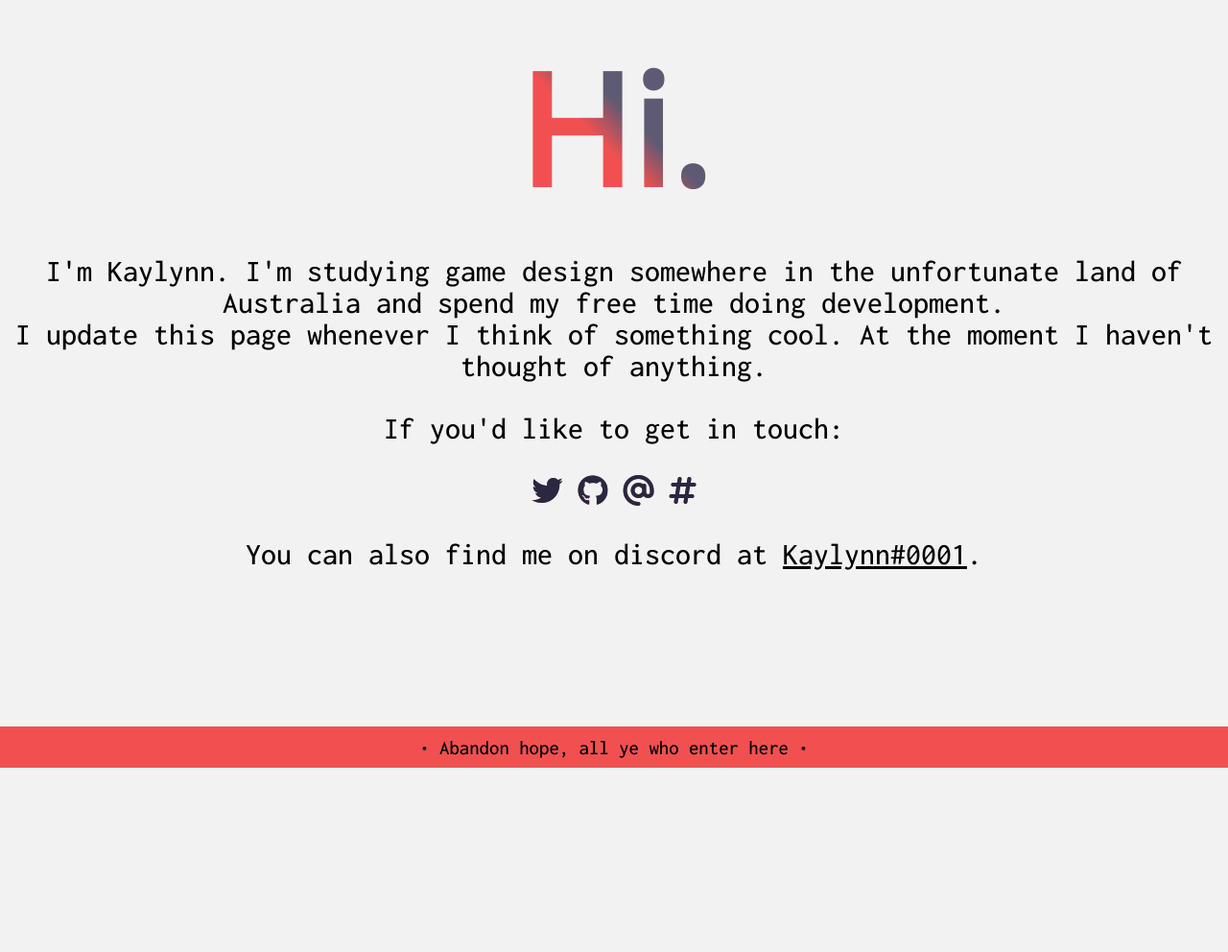
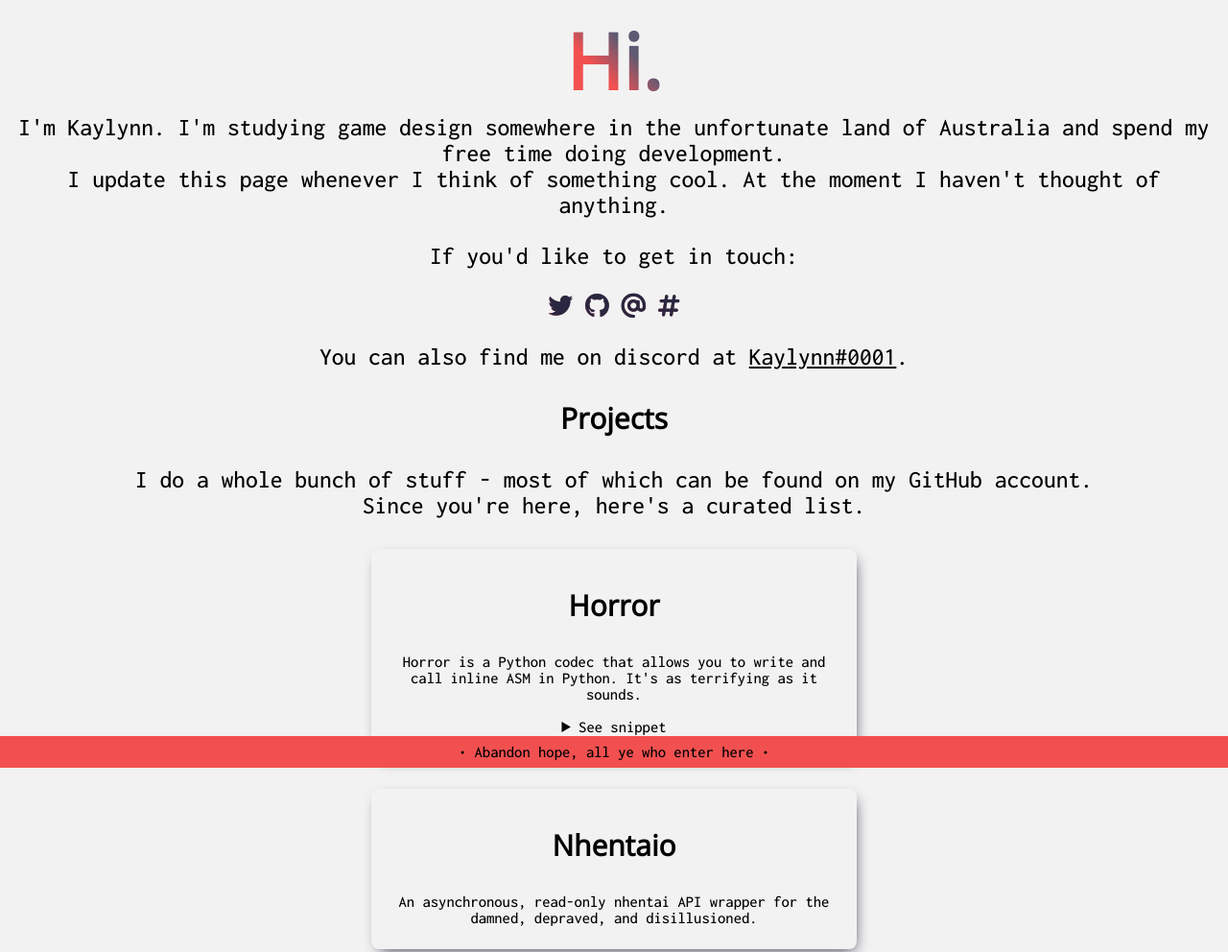
Before and after one commit to kaylynn234/kaylynn234.github.io, a plain HTML site: page index.html in a window 1280 px wide. Shown: the top 992 px of the page at 96% size. Before the commit the page ends 800 px from the top, so only its background shows below. Drawn offline with nearby package versions, Linux system fonts and the light colour scheme.

```diff
--- a/index.html
+++ b/index.html
@@ -14,12 +14,18 @@
       href="https://fonts.googleapis.com/css2?family=Open+Sans&display=swap"
       rel="stylesheet"
     />
+    <link
+      rel="stylesheet"
+      href="https://cdnjs.cloudflare.com/ajax/libs/highlight.js/10.4.1/styles/default.min.css"
+    />
+    <script src="https://cdnjs.cloudflare.com/ajax/libs/highlight.js/10.4.1/highlight.min.js"></script>
+    <script>hljs.initHighlightingOnLoad();</script>
   </head>
 
   <div class="center">
     <h1 class="header-gradient">Hi.</h1>
 
-    <body class="body-text">
+    <body>
       I'm Kaylynn. I'm studying game design somewhere in the unfortunate land of
       Australia and spend my free time doing development. <br />
       I update this page whenever I think of something cool. At the moment I
@@ -27,34 +33,71 @@
       <p>If you'd like to get in touch:</p>
 
       <p>
-        <a class="link" href="https://twitter.com/KaylynnMorgan2">
+        <a class="spooky-link" href="https://twitter.com/KaylynnMorgan2">
           <i class="fab hover-gradient fa-twitter"></i>
         </a>
-        <a class="link" href="https://github.com/Kaylynn234">
+        <a class="spooky-link" href="https://github.com/Kaylynn234">
           <i class="fab hover-gradient fa-github"></i>
         </a>
-        <a class="link" href="mailto:mkaylynn7@gmail.com">
+        <a class="spooky-link" href="mailto:mkaylynn7@gmail.com">
           <i class="fas hover-gradient fa-at"></i>
         </a>
-        <a class="link" href="https://www.instagram.com/synapse_overload/">
+        <a
+          class="spooky-link"
+          href="https://www.instagram.com/synapse_overload/"
+        >
           <i class="fas hover-gradient fa-hashtag"></i>
         </a>
       </p>
 
       You can also find me on discord at <u>Kaylynn#0001</u>.
     </body>
+
+    <h3>Projects</h3>
+
+    <body>
+      I do a whole bunch of stuff - most of which can be found on my GitHub
+      account. <br />
+      Since you're here, here's a curated list.
+    </body>
+
+    <div class="project-card-container">
+      <div class="project-card">
+        <h3>Horror</h3>
+        <div class="project-card-inner">
+          Horror is a Python codec that allows you to write and call inline ASM
+          in Python. It's as terrifying as it sounds.
+          <br />
+          <br />
+          <details>
+            <summary>See snippet</summary>
+            <br>
+            <script src="https://gist.github.com/kaylynn234/f0e96036060824055681f3eba86922ff.js"></script>
+          </details>
+        </div>
+      </div>
+      <div class="project-card">
+        <h3>Nhentaio</h3>
+        <div class="project-card-inner">
+          An asynchronous, read-only nhentai API wrapper for the damned, depraved, and disillusioned.
+        </div>
+      </div>
+    </div>
   </div>
 
+  <!-- This is not the right way to do this but I really do not care. -->
+  <br /><br /><br />
+
   <div class="footer">
-    • <a onclick="removeStyles()">Abandon hope, all ye who enter here</a> •
+    • <a onclick="ooerize()">Abandon hope, all ye who enter here</a> •
   </div>
 
   <script>
-    function removeStyles() {
-      document.querySelectorAll('link[rel="stylesheet"]')
-        .forEach(el => el.parentNode.removeChild(el));
-
-        document.head.insertAdjacentHTML("beforeend", '<link rel="stylesheet" href="ooer.css" />')
+    function ooerize() {
+      document.head.insertAdjacentHTML(
+        "beforeend",
+        '<link rel="stylesheet" href="ooer.css" />'
+      );
     }
   </script>
 </html>
--- a/styles.css
+++ b/styles.css
@@ -1,27 +1,45 @@
+:root {
+  --ink: #2a2740;
+  --paperwhite: #f2f2f2;
+  --bonemeal: #E5E5E5;
+  --radish: #f25050;
+  --eggplant: #5d5a73;
+  --transplant-eggplant: rgba(42, 39, 64, 0);
+  --non-transplant-eggplant: rgba(42, 39, 64, 1);
+}
+
 html {
   background-color: #f2f2f2;
+}
+
+body {
+  font-family: "Inconsolata", monospace;
+  font-size: 160%;
+}
+
+h1, h2, h3, h4, h5, h6 {
+  font-family: "Open Sans";
+}
+
+pre {
+  margin-top: 0rem;
+  margin-bottom: 0rem;
 }
 
 .center {
   text-align: center;
 }
 
-.body-text {
-  font-family: "Inconsolata", monospace;
-  font-size: 200%;
-}
-
 .header-gradient {
-  color: #2a2740;
-  font-family: "Open Sans", monospace;
-  font-size: 5em;
-  background-image: linear-gradient(45deg, #f25050 48%, #5d5a73 52%);
+  color: var(--ink);
+  font-size: 5rem;
+  background-image: linear-gradient(45deg, var(--radish) 48%, var(--eggplant) 52%);
   background-size: 100%;
   background-clip: text;
   background-repeat: repeat;
   background-size: 100%;
-  margin-top: 0.15em;
-  margin-bottom: 0.15em;
+  margin-top: 0.15rem;
+  margin-bottom: 0.15rem;
 
   -webkit-background-clip: text;
   -moz-background-clip: text;
@@ -30,8 +48,8 @@ html {
 }
 
 .hover-gradient {
-  color: rgba(42, 39, 64, 1);
-  background-image: linear-gradient(45deg, #f25050 -5%, #5d5a73 105%);
+  color: var(--non-transplant-eggplant);
+  background-image: linear-gradient(45deg, var(--radish) -5%, var(--eggplant) 105%);
   background-clip: text;
   background-repeat: repeat;
   transition: color .2s ease-in-out;
@@ -41,11 +59,29 @@ html {
 }
 
 .hover-gradient:hover {
-  color: rgba(42, 39, 64, 0);
+  color: var(--transplant-eggplant);
 }
 
-.link {
+.spooky-link {
   color: transparent
+}
+
+.project-card-container {
+  margin: 2rem auto 2rem;
+  width: 40%;
+}
+
+.project-card {
+  border-radius: 0.5rem;
+  text-align: center;
+  margin-top: 2rem;
+  margin-bottom: 2rem;
+  padding: 0.5rem 1.5rem 1.5rem;
+  box-shadow: 3px 6px 15px -6px var(--ink);
+}
+
+.project-card-inner {
+  font-size: 65%;
 }
 
 .footer {
@@ -53,9 +89,9 @@ html {
   left: 0;
   bottom: 0;
   width: 100%;
-  background-color: #f25050;
+  background-color: var(--radish);
   text-align: center;
-  padding-top: 0.5em;
-  padding-bottom: 0.5em;
+  padding-top: 0.5rem;
+  padding-bottom: 0.5rem;
   font-size: 65%;
 }
```
